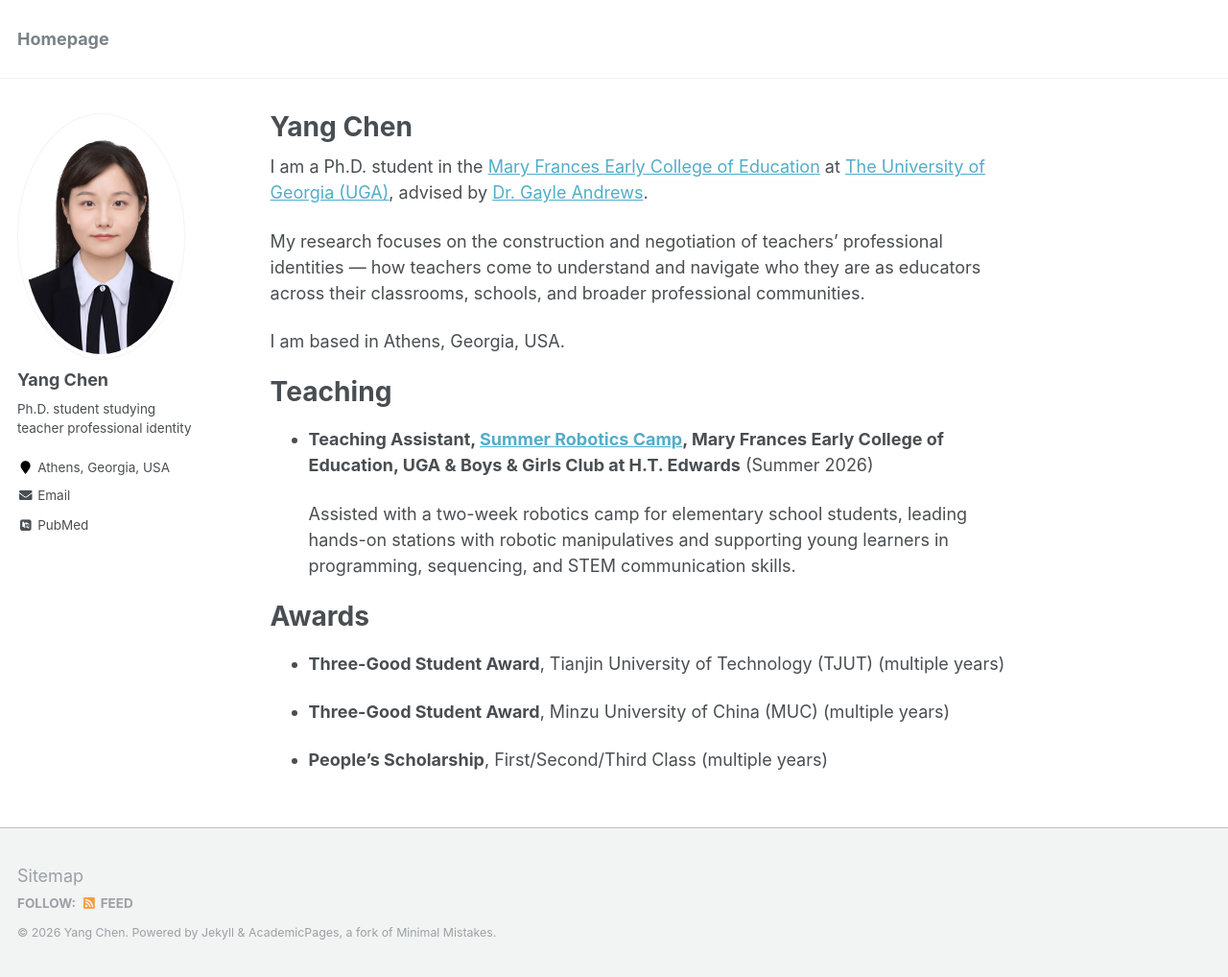
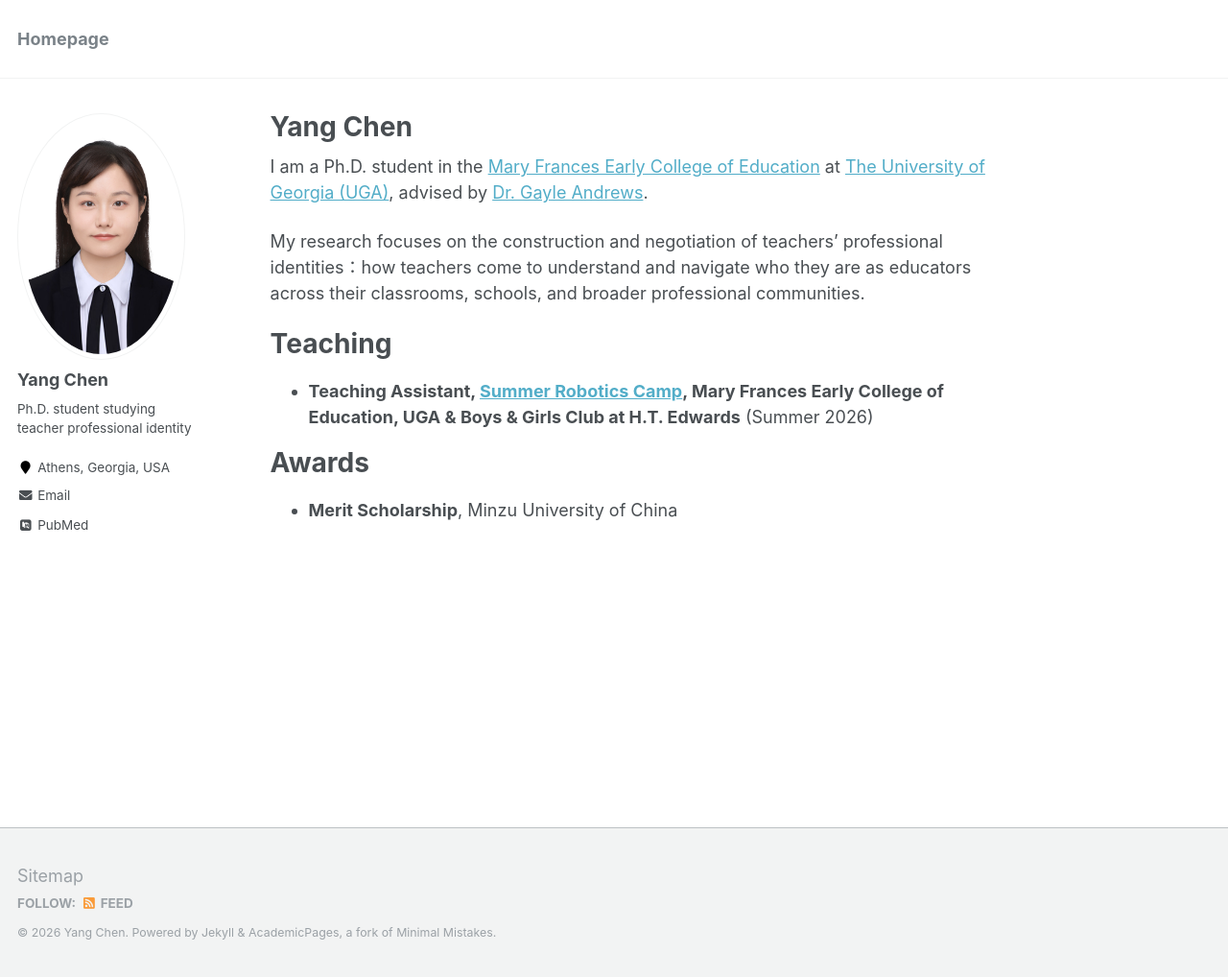
Before and after one commit to yangchen1692/yangchen1692.github.io, a Jekyll site: the page built from _pages/about.md, in a window 1280 px wide and 1018 px high. Shown: the whole window at 96% size. Built offline with Jekyll 4.4.1, drawn with Linux system fonts in a browser that asks for light colours; some web fonts are replaced.

Commit message:
Update about.md

```diff
--- a/_pages/about.md
+++ b/_pages/about.md
@@ -10,9 +10,8 @@ redirect_from:
 
 I am a Ph.D. student in the [Mary Frances Early College of Education](https://coe.uga.edu/) at [The University of Georgia (UGA)](https://www.uga.edu/), advised by [Dr. Gayle Andrews](https://people.coe.uga.edu/gayle-andrews/).
 
-My research focuses on the construction and negotiation of teachers' professional identities — how teachers come to understand and navigate who they are as educators across their classrooms, schools, and broader professional communities.
+My research focuses on the construction and negotiation of teachers' professional identities：how teachers come to understand and navigate who they are as educators across their classrooms, schools, and broader professional communities.
 
-I am based in Athens, Georgia, USA.
 
 
 Teaching
@@ -20,14 +19,9 @@ Teaching
 
 - **Teaching Assistant, [Summer Robotics Camp](https://coe.uga.edu/news/2024-10-college-of-education-boys-and-girls-club-host-robotics-camp-for-elementary-school-students/), Mary Frances Early College of Education, UGA & Boys & Girls Club at H.T. Edwards** (Summer 2026)
 
-    Assisted with a two-week robotics camp for elementary school students, leading hands-on stations with robotic manipulatives and supporting young learners in programming, sequencing, and STEM communication skills.
 
 
 Awards
 ======
 
-- **Three-Good Student Award**, Tianjin University of Technology (TJUT) (multiple years)
-
-- **Three-Good Student Award**, Minzu University of China (MUC) (multiple years)
-
-- **People's Scholarship**, First/Second/Third Class (multiple years)
+- **Merit Scholarship**, Minzu University of China
```
